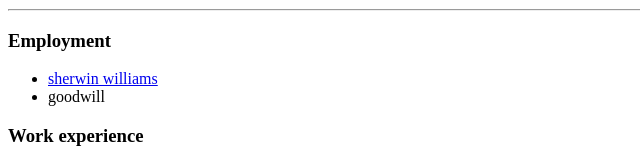
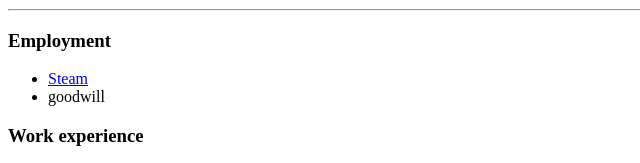
Before and after one commit to y0gurt/testing, a plain HTML site: page index.html in a window 1280 px wide. Shown: the part 757-920 px from the top of the page, 0-640 px from the left. Drawn offline with Linux system fonts and the light colour scheme.

Commit message:
Add files via upload

```diff
--- a/index.html
+++ b/index.html
@@ -21,7 +21,7 @@
   <hr>
   <h3>Employment</h3>
   <ul>
-    <li><a href="https://sherwin-williams.com">sherwin williams</a></li>
+    <li><a href="https://steamcommunity.com">Steam</a></li>
     <li>goodwill</li>
   </ul>
   <h3>Work experience</h3>
```
